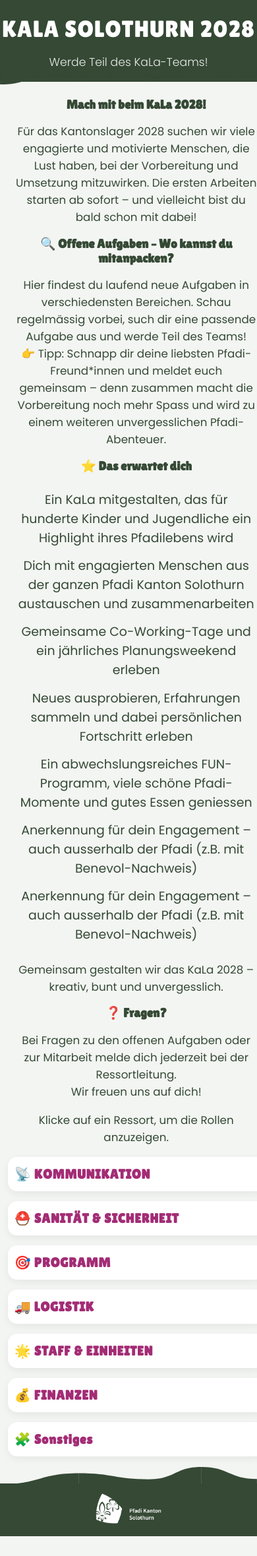
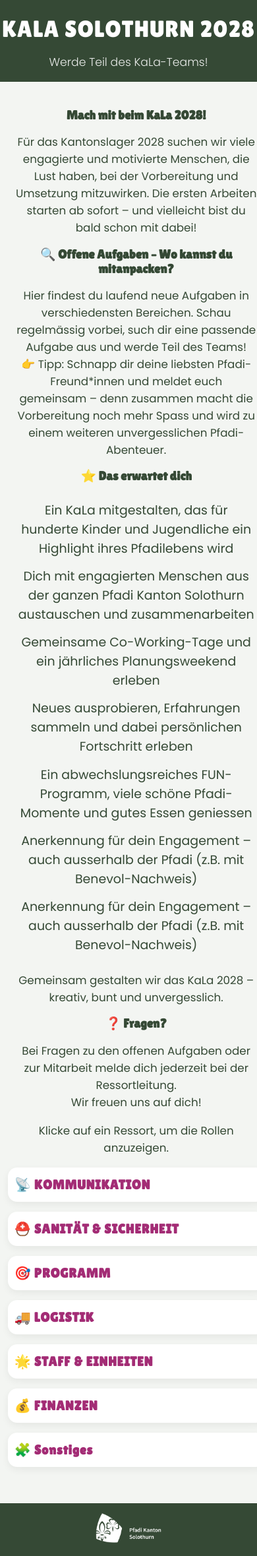
Before and after one commit to kala-so/ausschreibungen, a Jekyll site: the page built from index.md, in a window 390 px wide. Shown: the whole page at 66% size. Built offline with Jekyll 4.4.1, drawn with Linux system fonts in a browser that asks for light colours; before the commit the page ends 2329 px from its top, so only the background shows below that.

Commit message:
media queries

```diff
--- a/_layouts/default.html
+++ b/_layouts/default.html
@@ -8,6 +8,7 @@
         <link href="https://fonts.googleapis.com/css2?family=Lilita+One&family=Poppins:wght@300;400;500;600&display=swap"
               rel="stylesheet">
         <link rel="stylesheet" href="/assets/style.css">
+        <meta name="viewport" content="width=device-width, initial-scale=1">
     </head>
     <body>
         <header>
--- a/assets/style.css
+++ b/assets/style.css
@@ -146,8 +146,8 @@ footer {
     main {
         width: 100vw;
         max-width: 100vw;
-        margin: 0;
-        padding: 0 3vw;
+        /*margin: 20px auto;*/
+        padding: 20px 3vw;
     }
     .intro {
         margin: 1.2em auto 1em auto;
@@ -194,6 +194,10 @@ footer {
         gap: 1em;
         padding: 0.5em 0;
     }
+    .header-wave,
+    .footer-wave {
+        display: none !important;
+    }
 }
 
 /* ---------- ERWARTET DICH ---------- */
```
